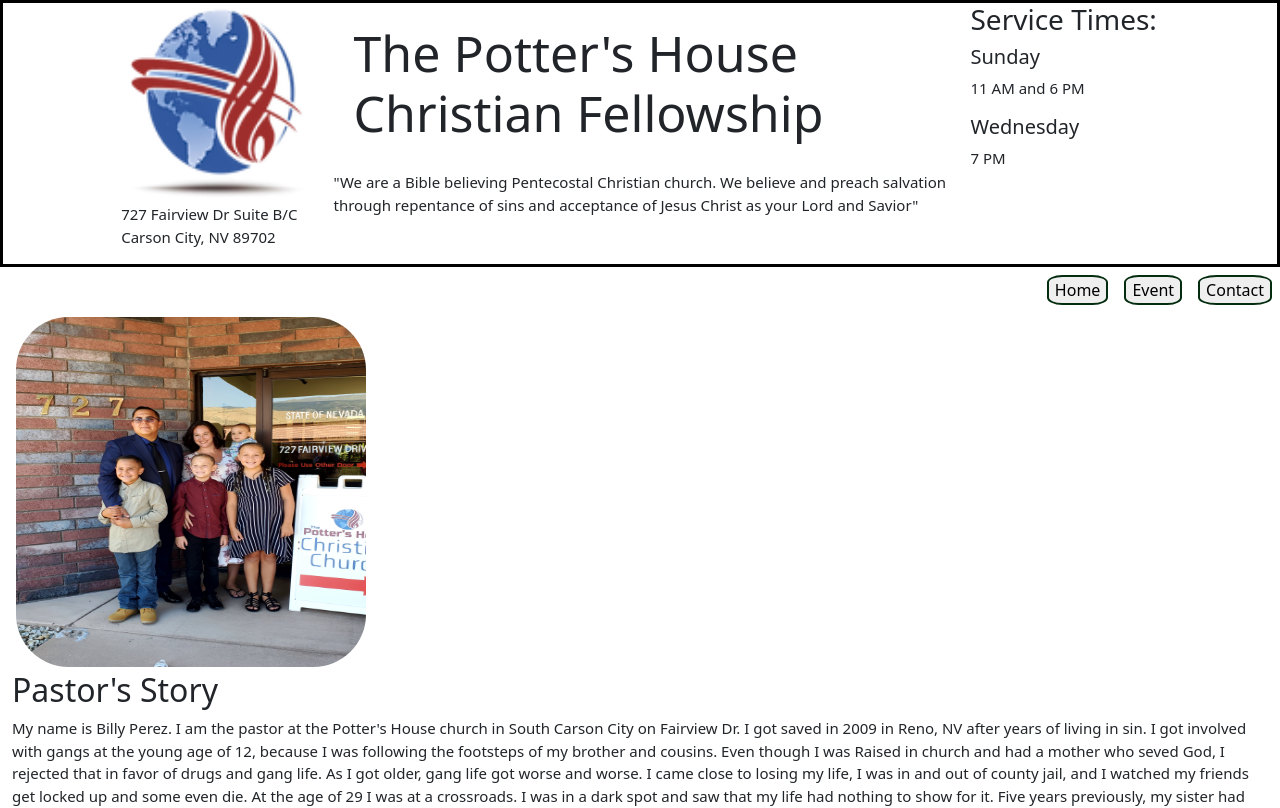
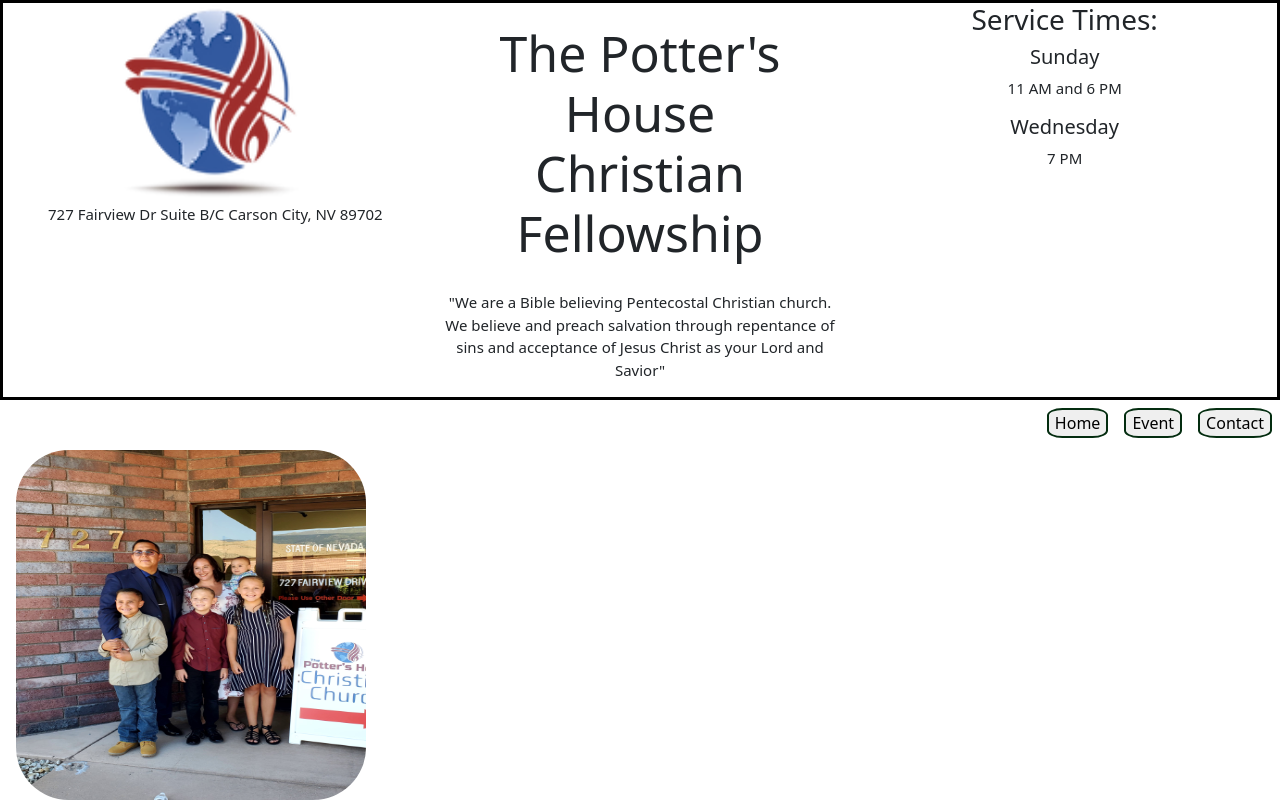
Before and after one commit to J-Sandell/Pottershouse, a React (Create React App) app: page / in a window 1280 px wide. Shown: the top 808 px of the page. Built offline with nearby package versions, Linux system fonts and the light colour scheme.

Commit message:
small header change for design

```diff
--- a/src/Components/Header.js
+++ b/src/Components/Header.js
@@ -7,17 +7,17 @@
 		<div>
 			<div className="container-fluid">
 				<div className="row head">
-					<div className="col-2">
+					<div className="col">
 						<img className="" src="/assets/logo2.webp" height={200} width={200} alt="logo " />
 						<p>727 Fairview Dr Suite B/C
 							Carson City, NV 89702
 						</p>
 					</div>
-					<div className="col-6">
+					<div className="col">
 						<h1>The Potter's House Christian Fellowship</h1>
 						<p>"We are a Bible believing Pentecostal Christian church. We believe and preach salvation through repentance of sins and acceptance of Jesus Christ as your Lord and Savior"</p>
 					</div>
-					<div className="col-2">
+					<div className="col">
 						<h3>Service Times:</h3>
 						<h5>Sunday</h5>
 						<p>11 AM and 6 PM</p>
--- a/src/style.css
+++ b/src/style.css
@@ -7,7 +7,7 @@
 .head {
 	border: solid 3px black;
 	display: flex;
-	justify-content: center;
+	text-align: center;
 
 }
 
```
